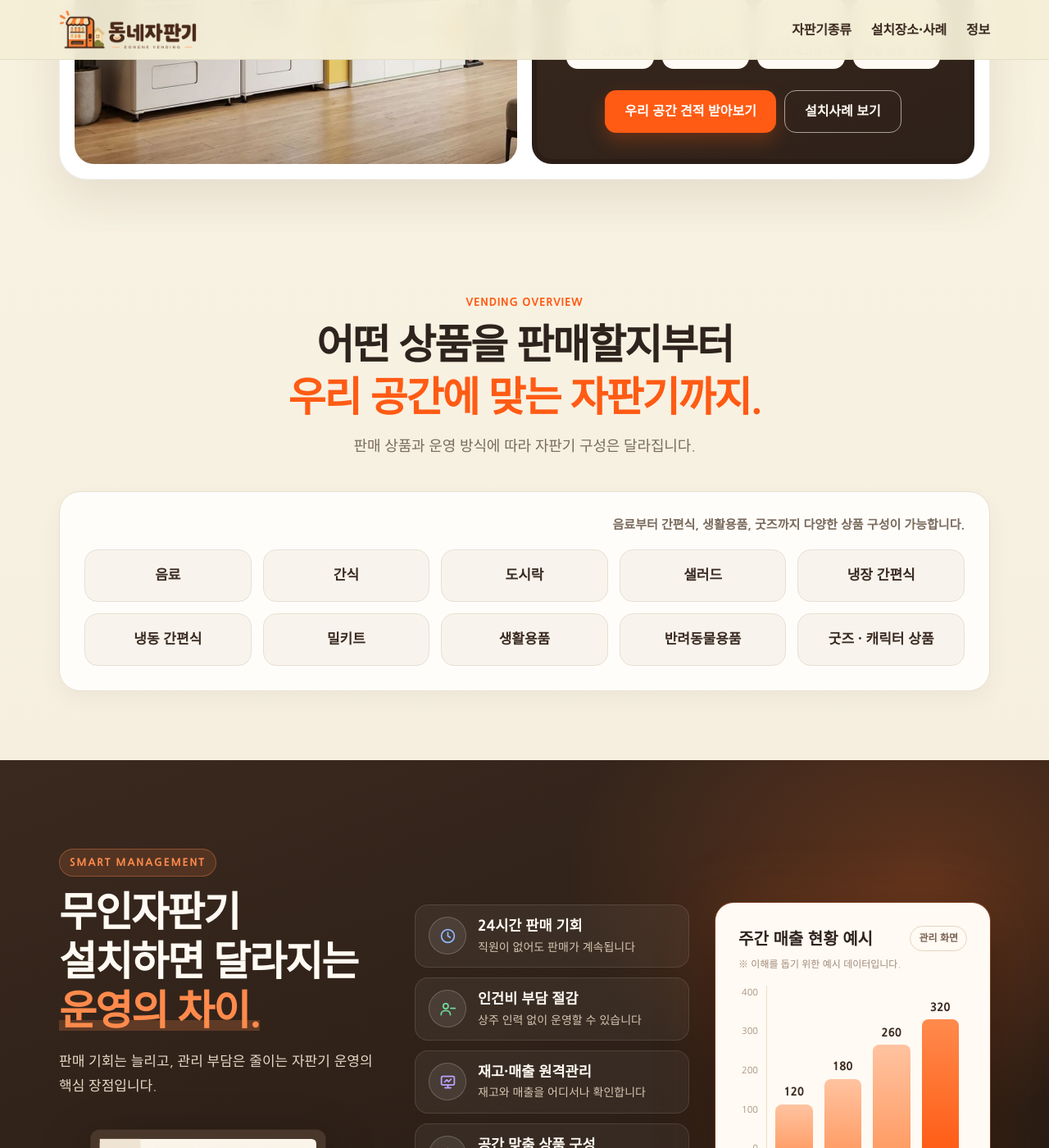
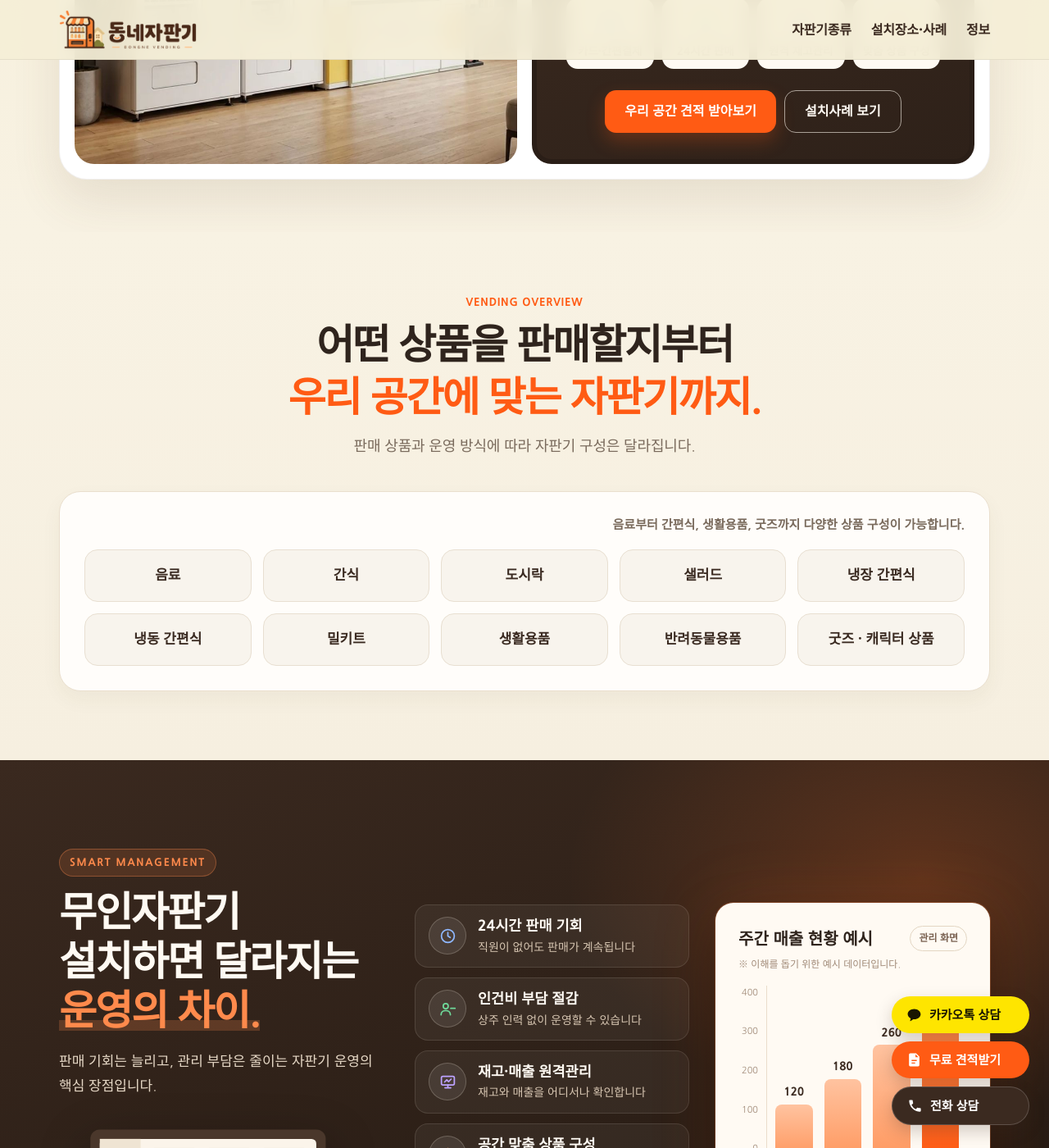
Before and after one commit to dkfmaqqhh-cyber/dongne-vending, a Jekyll site: the page built from index.html, in a window 1280 px wide and 1400 px high, scrolled down 455 px. Shown: the whole window at 82% size. Built offline with Jekyll 4.4.1, drawn with Linux system fonts in a browser that asks for light colours.

Commit message:
PC 화면 오른쪽 아래 떠 있는 상담 버튼 3개 추가
Co-Authored-By: Claude Opus 5.5 <noreply@anthropic.com>
Claude-Session: https://claude.ai/code/session_01PoQrHp99mBttwRqW6Q3cBv

```diff
--- /dev/null
+++ b/_includes/float-cta.html
@@ -0,0 +1,19 @@
+{%- comment -%} 112차: PC 오른쪽 아래 떠 있는 상담 버튼(모바일은 하단 고정바가 대신함). include.min = 보이기 시작하는 화면 폭(px) {%- endcomment -%}
+<style>
+.fcta{display:none}
+@media (min-width:{{ include.min | default: 901 }}px){
+.fcta{display:flex;flex-direction:column;align-items:stretch;gap:10px;position:fixed;right:24px;bottom:28px;z-index:70}
+.fcta a{display:flex;align-items:center;gap:9px;min-width:168px;box-sizing:border-box;padding:13px 22px 13px 18px;border-radius:999px;font:800 15px/1 'Nanum Gothic',sans-serif;text-decoration:none;box-shadow:0 8px 20px rgba(59,42,32,.22);transition:transform .15s,box-shadow .15s}
+.fcta a:hover{transform:translateY(-2px);box-shadow:0 12px 26px rgba(59,42,32,.28)}
+.fcta svg{width:19px;height:19px;flex:none}
+.fcta .f-kakao{background:#fee500;color:#191600}
+.fcta .f-quote{background:#ff5b14;color:#fff}
+.fcta .f-call{background:#3b2a20;color:#fff;border:1px solid rgba(255,255,255,.18)}
+}
+@media (prefers-reduced-motion:reduce){.fcta a{transition:none}.fcta a:hover{transform:none}}
+</style>
+<div class="fcta" aria-label="빠른 상담">
+<a class="f-kakao" href="https://open.kakao.com/o/sdyUEOPi" target="_blank" rel="noopener"><svg viewBox="0 0 24 24" aria-hidden="true"><path fill="currentColor" d="M12 3C6.5 3 2 6.6 2 11c0 2.8 1.9 5.3 4.7 6.7l-1 3.6c-.1.4.3.7.6.5l4.3-2.8c.5.1.9.1 1.4.1 5.5 0 10-3.6 10-8S17.5 3 12 3z"/></svg>카카오톡 상담</a>
+<a class="f-quote" href="https://naver.me/GxrdxD4F" target="_blank" rel="noopener"><svg viewBox="0 0 24 24" aria-hidden="true"><path fill="currentColor" d="M6 2h9l5 5v13a2 2 0 0 1-2 2H6a2 2 0 0 1-2-2V4a2 2 0 0 1 2-2zm8 1.5V8h4.5L14 3.5zM8 12v1.8h8V12H8zm0 4v1.8h5.5V16H8z"/></svg>무료 견적받기</a>
+<a class="f-call" href="tel:01079902378"><svg viewBox="0 0 24 24" aria-hidden="true"><path fill="currentColor" d="M6.6 10.8a15.1 15.1 0 0 0 6.6 6.6l2.2-2.2c.3-.3.7-.4 1-.2 1.1.4 2.3.6 3.6.6.6 0 1 .4 1 1V20c0 .6-.4 1-1 1A17 17 0 0 1 3 4c0-.6.4-1 1-1h3.5c.6 0 1 .4 1 1 0 1.3.2 2.5.6 3.6.1.3 0 .7-.2 1l-2.3 2.2z"/></svg>전화 상담</a>
+</div>
--- a/_layouts/base.html
+++ b/_layouts/base.html
@@ -35,6 +35,7 @@
 </div></header>
 <main>{{ content }}</main>
 <footer class="bf"><div class="bw">동네자판기 · 무인자판기 임대·설치·렌탈 상담 · 전화 <a href="tel:01079902378">010-7990-2378</a> · <a href="{{ '/privacy/' | relative_url }}">개인정보 처리방침</a></div></footer>
+{% include float-cta.html min=641 %}
 <div class="bmob"><a href="tel:01079902378">전화 바로 연결</a><a class="k" href="https://open.kakao.com/o/sdyUEOPi" target="_blank" rel="noopener">카톡 상담</a><a class="q" href="https://naver.me/GxrdxD4F" target="_blank" rel="noopener">무료 견적 신청</a></div>
 </body>
 </html>
--- a/index.html
+++ b/index.html
@@ -2636,6 +2636,7 @@ html{scroll-behavior:smooth}
 <p class="sf-links"><a href="{{ '/privacy/' | relative_url }}"><b>개인정보 처리방침</b></a></p>
 <p class="sf-copy">© 2026 동네자판기</p>
 </div></footer>
+{% include float-cta.html min=901 %}
 <div class="mobilebar">
 <a href="tel:01079902378">전화 바로 연결</a><a class="mb-kakao" href="https://open.kakao.com/o/sdyUEOPi" target="_blank" rel="noopener">카톡 상담</a>
 <a href="https://naver.me/GxrdxD4F" target="_blank" rel="noopener">무료 견적받기</a>
```
Also changed, not shown: CLAUDE.md (+5 -0 lines).
